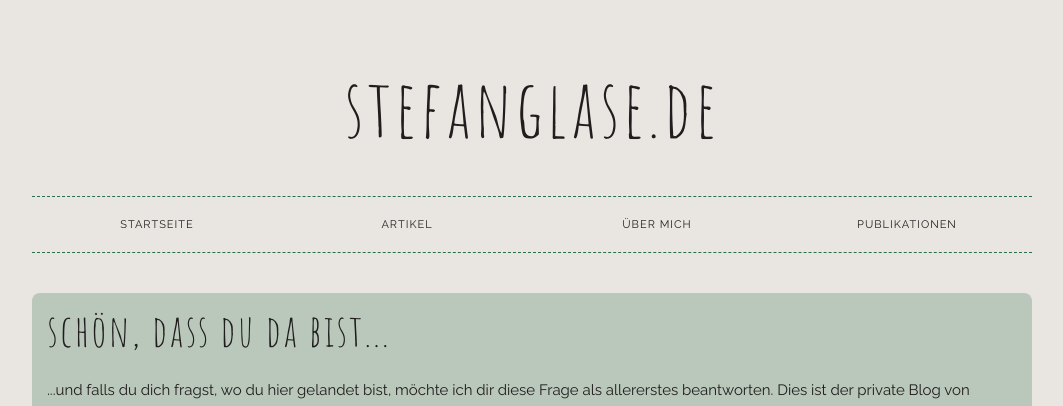
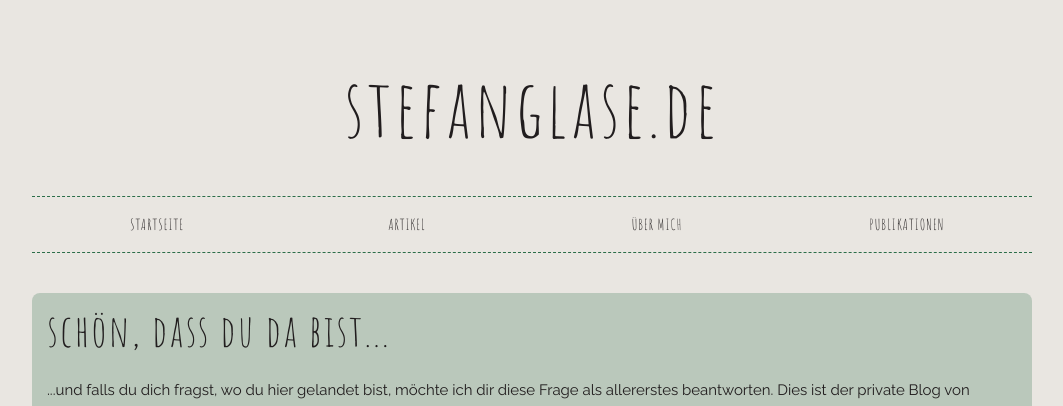
Before and after one commit to codescape/codescape.github.com, a Jekyll site: the page built from index.html, in a window 1280 px wide. Shown: the top 406 px of the page, without its empty margins (108-1171 px from the left). Built offline with Jekyll 4.4.1, drawn with Linux system fonts in a browser that asks for light colours; nearby versions of some CDN libraries; the list of posts is cut into pages by our own code; comment, search, counter and statistics services are not loaded.

Commit message:
Update navbar-link styles in custom.css

```diff
--- a/css/custom.css
+++ b/css/custom.css
@@ -405,12 +405,12 @@ code {
 
     .navbar-link {
         text-transform: uppercase;
-        font-size: 11px;
-        font-weight: 400;
+        font-size: 15px;
+        font-family: 'Amatic SC', cursive;
         letter-spacing: .1rem;
         text-decoration: none;
         line-height: 5.5rem;
-        color: #222; }
+        color: var(--text); }
 
     .navbar-link.active {
         color: #009bcb; }
@@ -504,6 +504,6 @@ code {
 
     .popover-link:hover,
     .popover-item:first-child .popover-link:hover:after {
-        border-bottom-color: var(--contrast); }
+        border-bottom-color: var(--hover); }
 
 }
```
